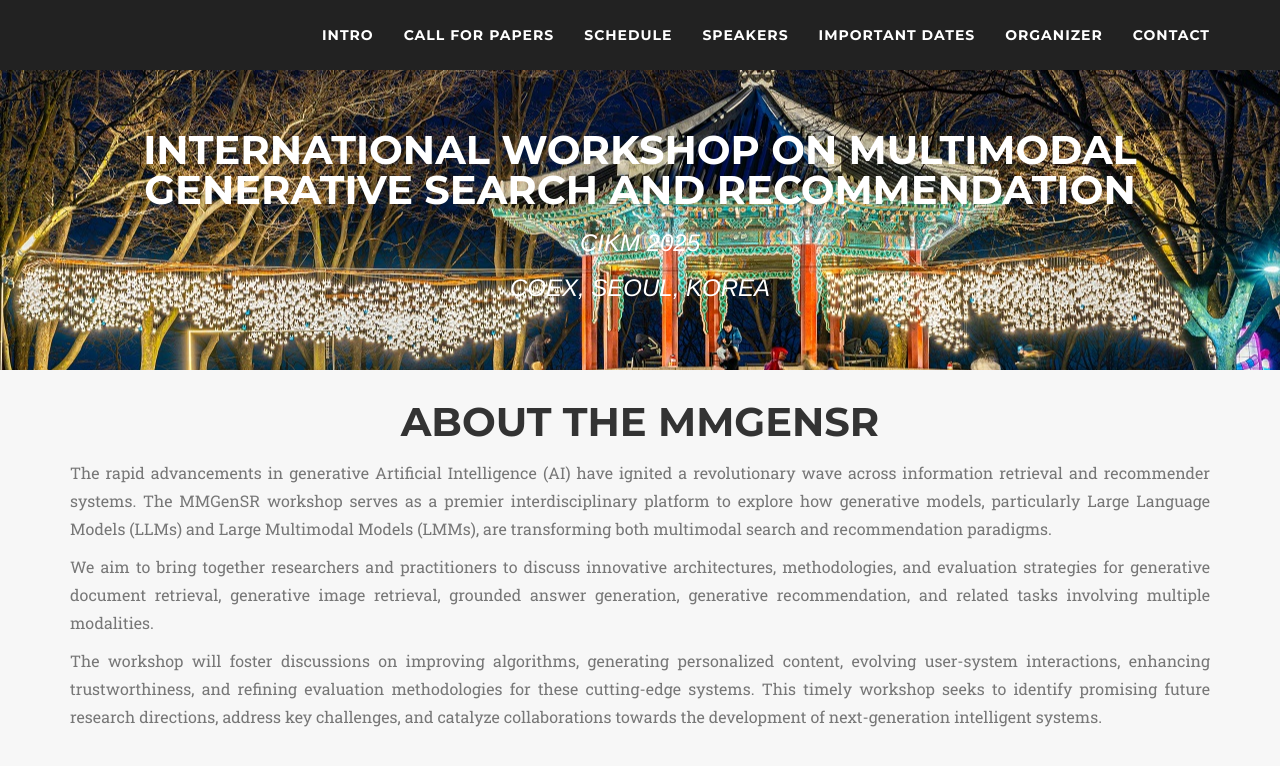
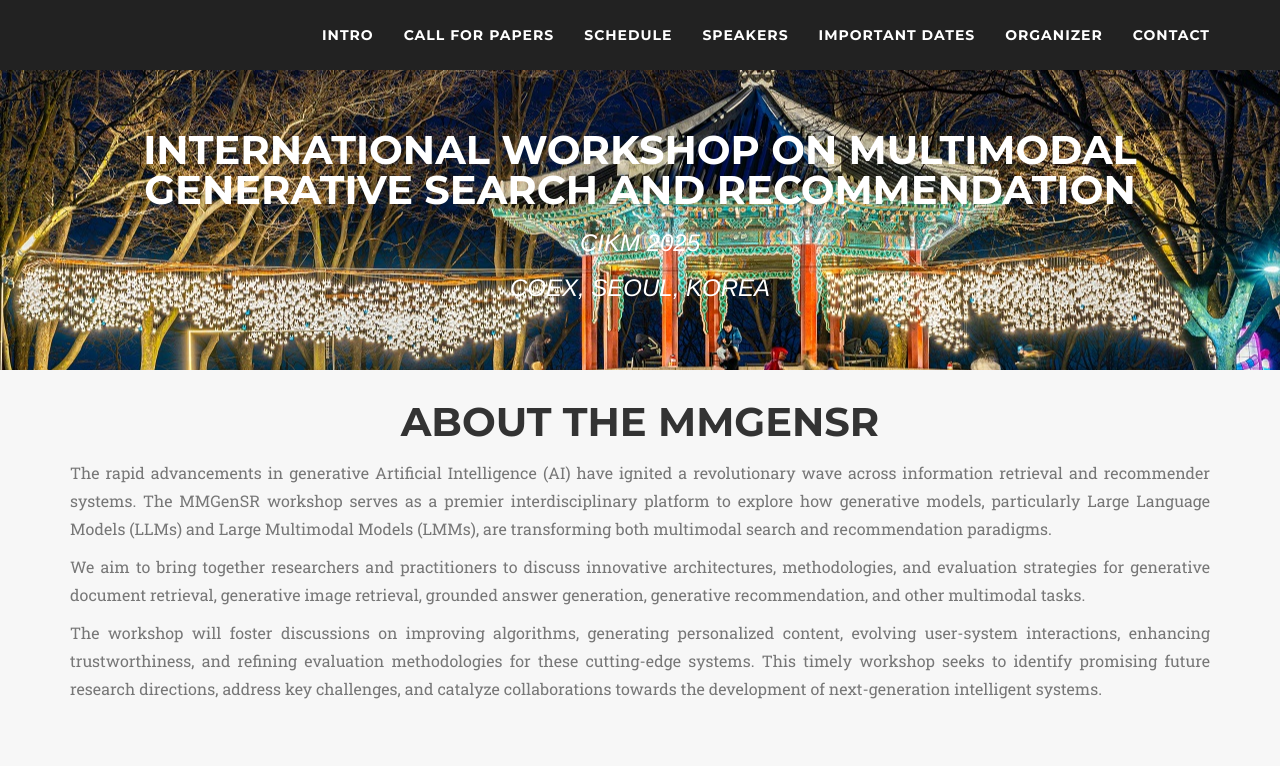
Before and after one commit to mmgensr-cikm25/mmgensr-cikm25.github.io, a Jekyll site: the page built from index.md, in a window 1280 px wide and 900 px high. Shown: the top 766 px of the window. Built offline with Jekyll 4.4.1, drawn with Linux system fonts in a browser that asks for light colours; nearby versions of some CDN libraries; some web fonts are replaced.

Commit message:
Update summary.html

```diff
--- a/_includes/summary.html
+++ b/_includes/summary.html
@@ -12,7 +12,7 @@
                        The rapid advancements in generative Artificial Intelligence (AI) have ignited a revolutionary wave across information retrieval and recommender systems. The MMGenSR workshop serves as a premier interdisciplinary platform to explore how generative models, particularly Large Language Models (LLMs) and Large Multimodal Models (LMMs), are transforming both multimodal search and recommendation paradigms.
                     </p>
                     <p class="large text-muted">
-                       We aim to bring together researchers and practitioners to discuss innovative architectures, methodologies, and evaluation strategies for generative document retrieval, generative image retrieval, grounded answer generation, generative recommendation, and related tasks involving multiple modalities.
+                       We aim to bring together researchers and practitioners to discuss innovative architectures, methodologies, and evaluation strategies for generative document retrieval, generative image retrieval, grounded answer generation, generative recommendation, and other multimodal tasks.
                     </p>
                     <p class="large text-muted">
                        The workshop will foster discussions on improving algorithms, generating personalized content, evolving user-system interactions, enhancing trustworthiness, and refining evaluation methodologies for these cutting-edge systems. This timely workshop seeks to identify promising future research directions, address key challenges, and catalyze collaborations towards the development of next-generation intelligent systems.
```
